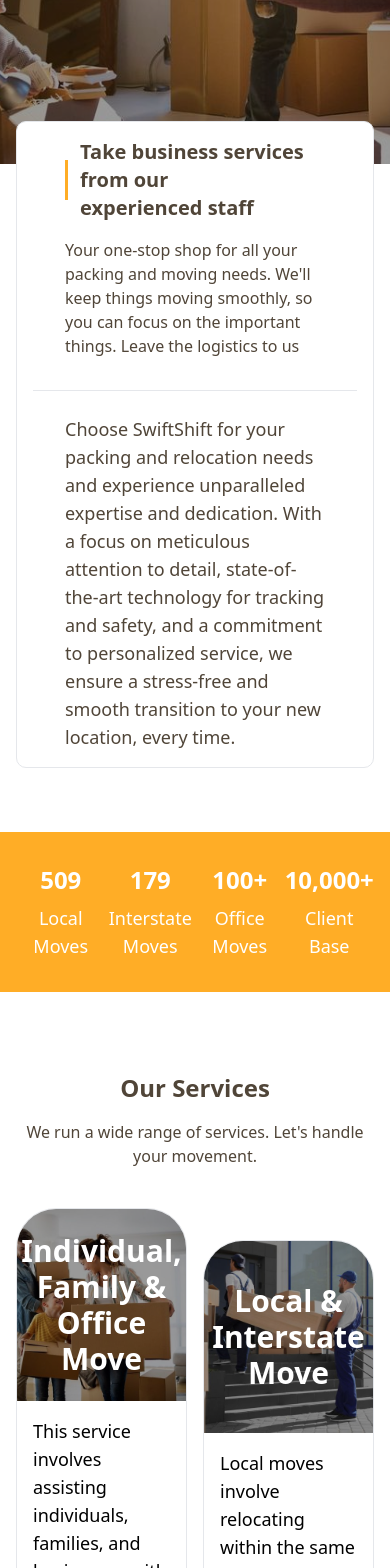
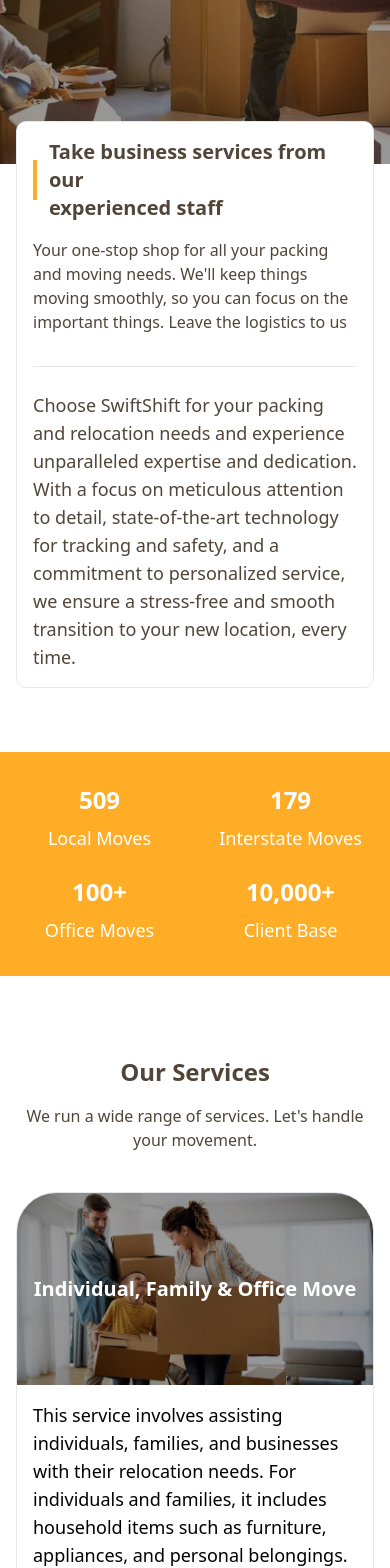
Before and after one commit to Nate-Soul/swiftshift, a Next.js app: page /services in a window 390 px wide. Shown: the part 360-1928 px from the top of the page. Built offline with nearby package versions, Linux system fonts and the light colour scheme.

Commit message:
added mobile and tablet view for services page

```diff
--- a/src/components/sections/ServiceFeature.tsx
+++ b/src/components/sections/ServiceFeature.tsx
@@ -11,8 +11,8 @@ const ServiceFeature = () => {
             </div>
             <div className="relative basis-full lg:basis-1/2">
                 <Image src="/media/images/gallery/residential-moves.jpg" alt="" className="w-full h-full object-cover" height={800} width={800} />
-                <div className="absolute bg-white w-5 top-0 bottom-0 left-1/2 -translate-x-1/2"></div>
-                <div className="absolute -left-10 top-10 p-2 bg-white text-dark-500 w-44 shadow-custom-sm rounded-[1.25rem]">
+                <div className="absolute bg-white w-0 sm:w-5 top-0 bottom-0 left-1/2 -translate-x-1/2"></div>
+                <div className="absolute left-0 md:-left-10 top-0 md:top-10 p-2 bg-white text-dark-500 w-44 shadow-custom-sm rounded-[1.25rem]">
                     <p>
                         Over <strong>10,000+</strong> customer relations. <br /><br /> <strong>93%</strong> job success base on client feedbacks
                     </p>
--- a/src/components/sections/ServicePageIntro.tsx
+++ b/src/components/sections/ServicePageIntro.tsx
@@ -5,7 +5,7 @@ const ServicePageIntro = () => {
     <section className="py-16">
         <div className="container relative">
             <div className="-mt-[30%] md:-mt-[15%] bg-white text-dark-500 w-full rounded-[0.625rem] border p-4 grid grid-cols-2 gap-6 md:gap-0">
-                <div className="col-span-full md:col-span-1 px-8 pb-8 md:pb-0 border-b md:border-r md:border-b-0">
+                <div className="col-span-full md:col-span-1 px-0 sm:px-8 pb-8 md:pb-0 border-b md:border-r md:border-b-0">
                     <h2 className="text-xl font-black flex items-center gap-x-3 mb-4 before:w-1 before:h-10 before:bg-primary-500">
                         Take business services from our <br /> experienced staff
                     </h2>
@@ -13,7 +13,7 @@ const ServicePageIntro = () => {
                     Your one-stop shop for all your packing and moving needs. We'll keep things moving smoothly, so you can focus on the important things. Leave the logistics to us
                     </p>
                 </div>
-                <div className="col-span-full md:col-span-1 px-8">
+                <div className="col-span-full md:col-span-1 px-0 sm:px-8">
                 <p className="text-lg">
                     Choose SwiftShift for your packing and relocation needs and experience unparalleled expertise and dedication. With a focus on meticulous attention to detail, state-of-the-art technology for tracking and safety, and a commitment to personalized service, we ensure a stress-free and smooth transition to your new location, every time.
                 </p>
--- a/src/components/sections/ServicesPage.tsx
+++ b/src/components/sections/ServicesPage.tsx
@@ -52,7 +52,7 @@ const ServicesPage = () => {
     <section className="py-20">
         <div className="container">
             <SectionHeading title="Our Services" subtext="We run a wide range of services. Let's handle your movement." fancySubtext={null} headerStyles="text-center mb-10" />
-            <div className="grid grid-cols-2 gap-x-4 gap-y-16">
+            <div className="grid grid-cols-1 md:grid-cols-2 gap-0 md:gap-x-4 gap-y-8 md:gap-y-10 lg:gap-y-16">
                 {services && services.map((service, serviceIndex) => (
                     <ServicePageCard service={service} key={serviceIndex} />
                 ))}
--- a/src/components/sections/Stats.tsx
+++ b/src/components/sections/Stats.tsx
@@ -27,7 +27,7 @@ const Stats = () => {
 
   return (
     <div className="py-8 bg-primary-500 text-white">
-        <div className="container grid grid-cols-4">
+        <div className="container grid grid-cols-2 sm:grid-cols-4 gap-6 sm:gap-0">
         {stats && stats.map((stat, statIndex) => (
             <div className="flex flex-col gap-y-2 text-center" key={statIndex}>
                 <h6 className="text-2xl font-black">{stat.number}</h6>
--- a/src/components/subcomponents/ServicePageCard.tsx
+++ b/src/components/subcomponents/ServicePageCard.tsx
@@ -14,11 +14,11 @@ interface ServicePageCardProps {
 
 const ServicePageCard: React.FC<ServicePageCardProps> = ({ service }) => {
   return (
-    <div className="bg-white rounded-[2.5rem] border overflow-hidden even:translate-y-8">
+    <div className="bg-white rounded-[2.5rem] border overflow-hidden even:translate-y-0 md:even:translate-y-8">
         <figure className="h-48 relative">
             <Image src={service.imageUrl} alt={service.title} width={650} height={650} className="w-full h-full object-cover" />
             <div className="absolute top-0 left-0 flex items-center justify-center text-center w-full h-full bg-black bg-opacity-40 text-white">
-                <h4 className="text-3xl font-extrabold">{service.title}</h4>
+                <h4 className="text-xl md:text-2xl lg:text-3xl font-extrabold">{service.title}</h4>
             </div>
         </figure>
         <div className="flex flex-col gap-y-8 justify-between text-lg p-4 pb-6">
```
